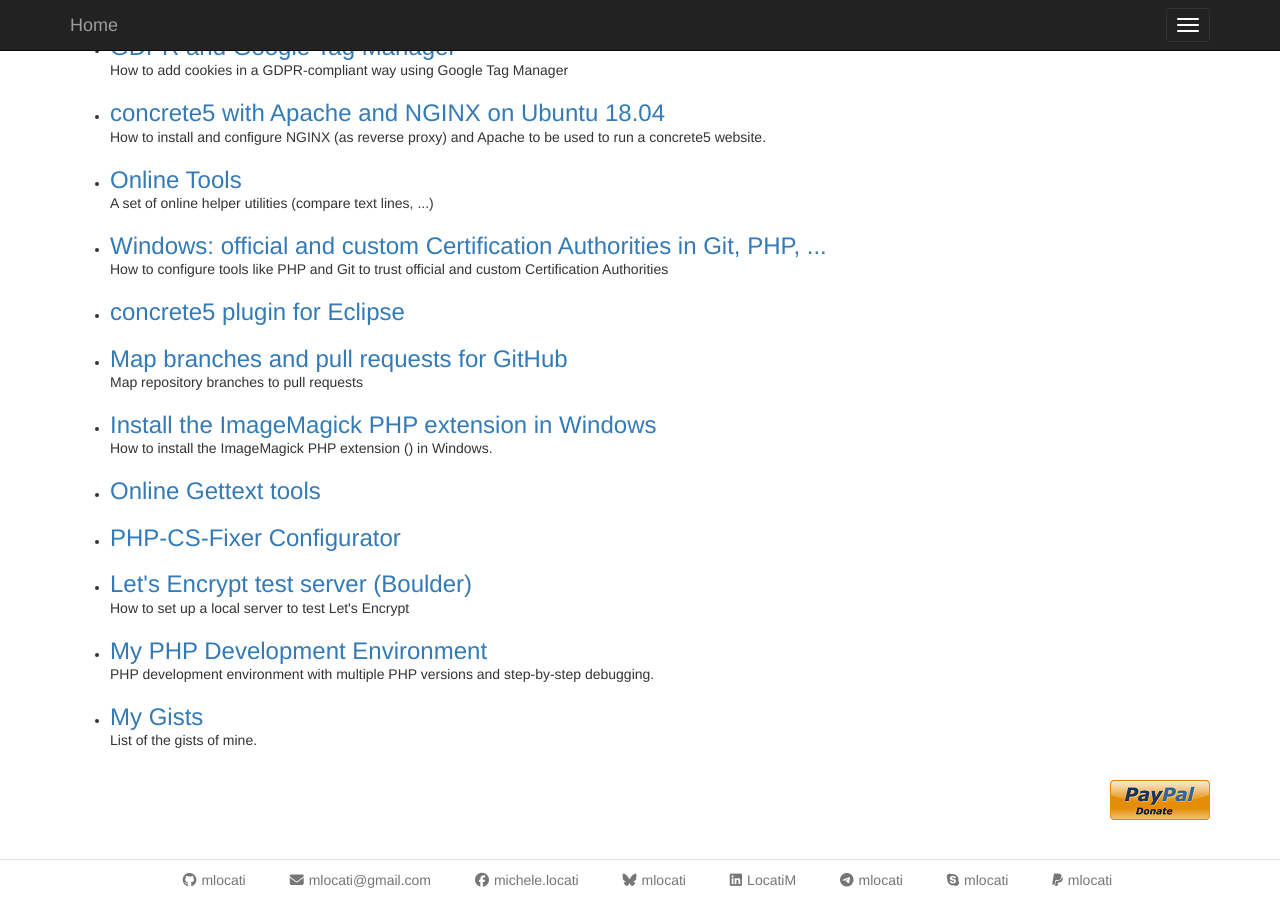
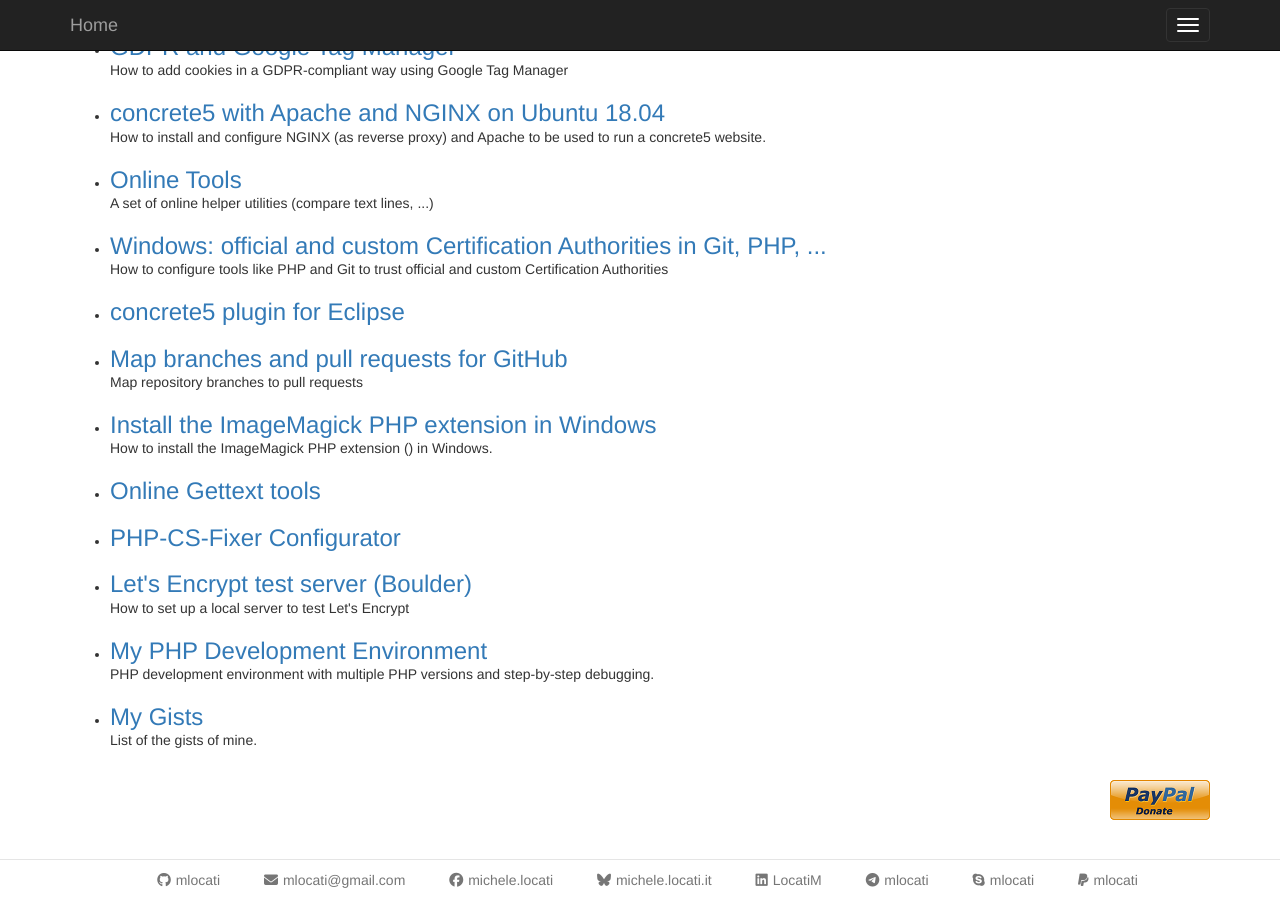
Before and after one commit to mlocati/mlocati.github.io, a Jekyll site: the page built from index.md, in a window 1280 px wide and 900 px high, scrolled down 541 px. Built offline with Jekyll 4.4.1, drawn with Linux system fonts in a browser that asks for light colours; comment, search, counter and statistics services are not loaded.

Commit message:
Fix bluesky label

```diff
--- a/_includes/footer.html
+++ b/_includes/footer.html
@@ -13,7 +13,7 @@
 						<a title="Facebook" href="https://www.facebook.com/michele.locati"><i class="fa-brands fa-facebook"></i><span class="hidden-sm hidden-xs">michele.locati</span></a>
 					</li>
 					<li>
-						<a title="Bluesky" href="https://bsky.app/profile/michele.locati.it"><i class="fa-brands fa-bluesky"></i><span class="hidden-sm hidden-xs">mlocati</span></a>
+						<a title="Bluesky" href="https://bsky.app/profile/michele.locati.it"><i class="fa-brands fa-bluesky"></i><span class="hidden-sm hidden-xs">michele.locati.it</span></a>
 					</li>
 					<li>
 						<a title="LinkedIn" href="https://linkedin.com/in/LocatiM"><i class="fa-brands fa-linkedin"></i><span class="hidden-sm hidden-xs">LocatiM</span></a>
```
